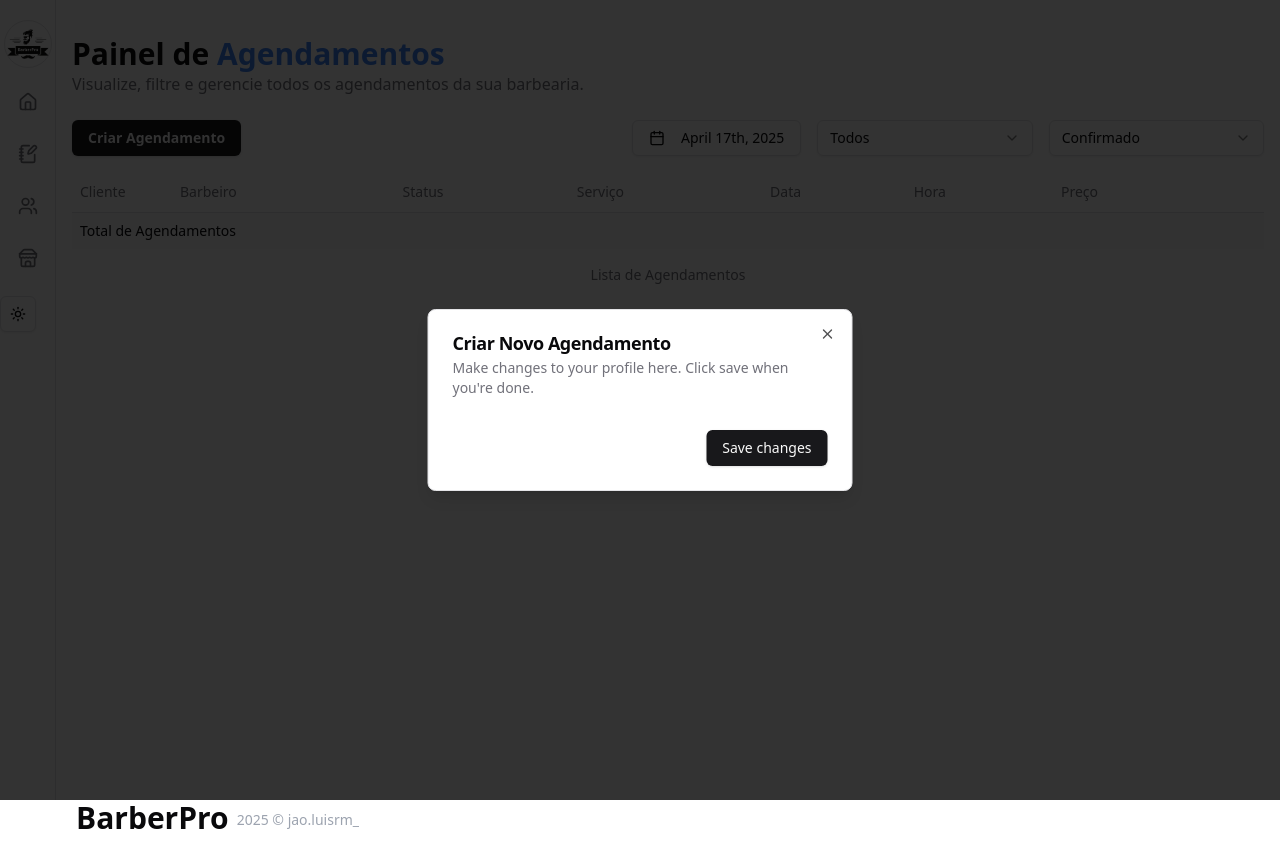
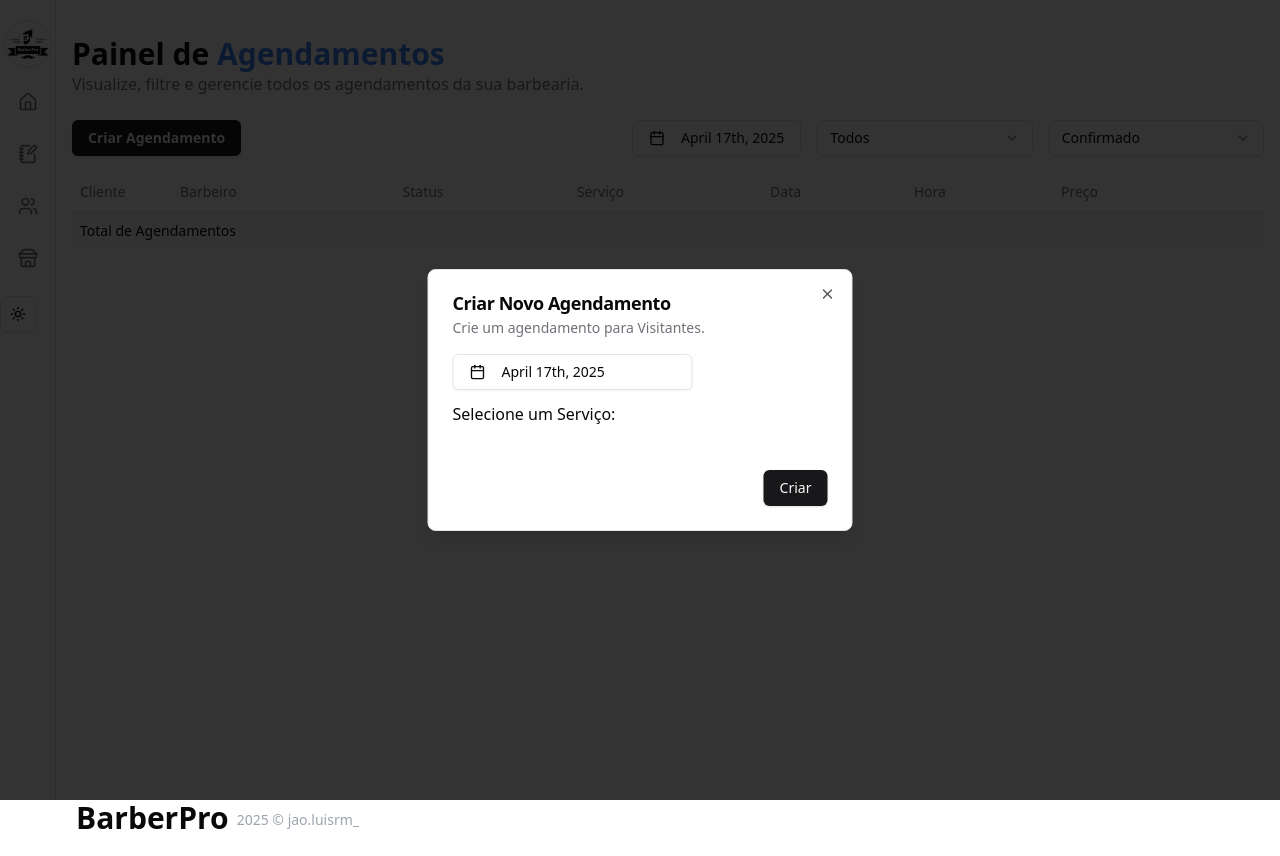
Before and after one commit to jooluisrm/barber-pro-barbearia, a Next.js app: page /agendamentos in a window 1280 px wide. Both pictures are taken after a click on the button "Criar Agendamento". Built offline with nearby package versions, Linux system fonts and the light colour scheme.

Commit message:
Carregando serviços para novo agendamento

```diff
--- /dev/null
+++ b/src/components/agendamentos/calendarioNovoAgendamento.tsx
@@ -0,0 +1,63 @@
+"use client"
+
+import { format, parse } from "date-fns"
+import { CalendarIcon } from "lucide-react"
+
+import { cn } from "@/lib/utils"
+import { Button } from "@/components/ui/button"
+import { Calendar } from "@/components/ui/calendar"
+import {
+    Popover,
+    PopoverContent,
+    PopoverTrigger,
+} from "@/components/ui/popover"
+import { useEffect } from "react"
+
+type Props = {
+    date: any;
+    setDate: any;
+}
+
+export const CalendarioNovoAgendamento = ({ date, setDate }: Props) => {
+
+    useEffect(() => {
+        if (!date) {
+            setDate(format(new Date(), "yyyy-MM-dd")); // Armazena a data no formato "yyyy-MM-dd"
+        }
+    }, [date, setDate]);
+
+    const handleSelect = (selectedDate: Date | undefined) => {
+        if (selectedDate) {
+            setDate(format(selectedDate, "yyyy-MM-dd")); // Salva sempre no formato "yyyy-MM-dd"
+        }
+    };
+
+    return (
+        <Popover>
+            <PopoverTrigger asChild>
+                <Button
+                    variant={"outline"}
+                    className={cn(
+                        "w-[240px] justify-start text-left font-normal",
+                        !date && "text-muted-foreground"
+                    )}
+                >
+                    <CalendarIcon className="mr-2 h-4 w-4" />
+                    {date
+                        ? format(parse(date, "yyyy-MM-dd", new Date()), "PPP")
+                        : <span>Escolha uma data</span>}
+                </Button>
+            </PopoverTrigger>
+            <PopoverContent className="w-auto p-0" align="start">
+                <Calendar
+                    mode="single"
+                    selected={date ? parse(date, "yyyy-MM-dd", new Date()) : undefined}
+                    onSelect={handleSelect}
+                    initialFocus
+                    disabled={(date) => date < new Date(new Date().setHours(0, 0, 0, 0))}
+                />
+            </PopoverContent>
+        </Popover>
+
+    )
+}
--- a/src/components/agendamentos/dialogNovoAgendamento.tsx
+++ b/src/components/agendamentos/dialogNovoAgendamento.tsx
@@ -8,8 +8,32 @@ import {
     DialogTitle,
     DialogTrigger,
 } from "@/components/ui/dialog"
+import { CalendarioNovoAgendamento } from "./calendarioNovoAgendamento"
+import { useEffect, useState } from "react"
+import { useAuth } from "@/contexts/AuthContext"
+import { loadItems } from "@/utils/loadItems"
+import { getServices } from "@/api/barbearia/barbeariaServices"
+import { Services } from "@/types/services"
+import { ItemService } from "./itemService"
 
 export function DialogNovoAgendamento() {
+    const { barbearia } = useAuth();
+
+    const [date, setDate] = useState<Date>();
+    const [services, setServices] = useState<Services[] | null>(null);
+
+    useEffect(() => {
+        if (!barbearia) return;
+        const carregarServicos = async () => {
+            const dados = await getServices(barbearia.id);
+            if (dados) {
+                setServices(dados);
+                console.log(dados)
+            }
+        }
+        carregarServicos();
+    }, [barbearia]);
+
     return (
         <Dialog>
             <DialogTrigger asChild>
@@ -19,14 +43,25 @@ export function DialogNovoAgendamento() {
                 <DialogHeader>
                     <DialogTitle>Criar Novo Agendamento</DialogTitle>
                     <DialogDescription>
-            Make changes to your profile here. Click save when you're done.
+                        Crie um agendamento para Visitantes.
                     </DialogDescription>
                 </DialogHeader>
                 <div>
+                    <CalendarioNovoAgendamento date={date} setDate={setDate} />
+                    <div className="py-3">
+                        <h1>Selecione um Serviço:</h1>
+                        <div className="flex flex-wrap gap-2 py-2">
+                            {
+                                services && services.map((item) => (
+                                    <ItemService item={item} />
+                                ))
+                            }
+                        </div>
+                    </div>
 
                 </div>
                 <DialogFooter>
-          <Button type="submit">Save changes</Button>
+                    <Button type="submit">Criar</Button>
                 </DialogFooter>
             </DialogContent>
         </Dialog>
--- /dev/null
+++ b/src/components/agendamentos/itemService.tsx
@@ -0,0 +1,14 @@
+import { Services } from "@/types/services";
+import { Button } from "../ui/button";
+
+type Props = {
+    item: Services;
+}
+
+export const ItemService = ({ item }: Props) => {
+    return (
+        <Button variant={"outline"}>
+            {item.nome}
+        </Button>
+    );
+}
```
Lines whose indentation alone changed are shown as unchanged.
